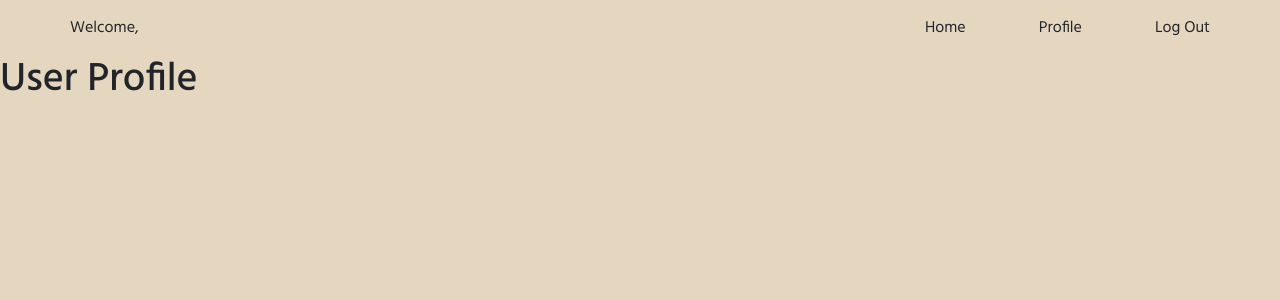
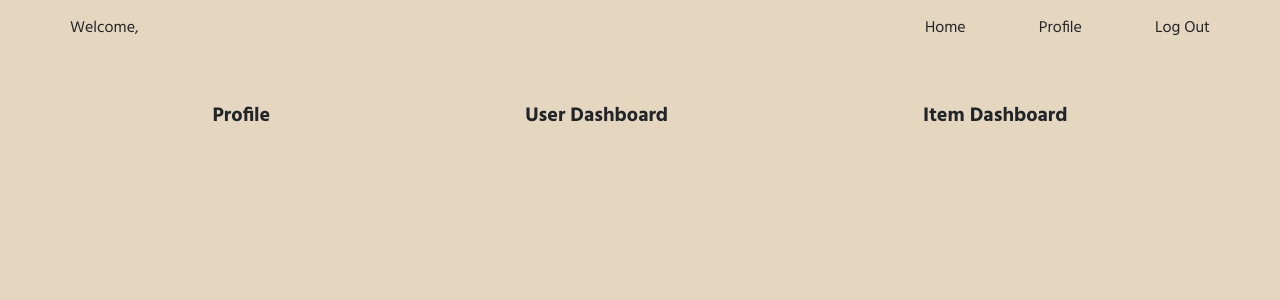
Before and after one commit to Abhiram13/Game-Resources-ReactTs, a React (Create React App) app: page /1/profile in a window 1280 px wide. Shown: the top 300 px of the page. Built offline with nearby package versions, Linux system fonts and the light colour scheme; no server answers.

Commit message:
like and unlike functionalities are now available for items

```diff
--- a/src/workflow/details/details.tsx
+++ b/src/workflow/details/details.tsx
@@ -73,9 +73,12 @@ const Details: React.FunctionComponent = (): React.ReactElement => {
                      <section className="col-sm-6 p-0 m-0">
                         <h1><strong>{item.itemName}</strong></h1>
                         <p className="m-0 p-0 mb-5">{item.description}</p>
-                        <span>
-                           Liked by <strong>{renderLikes(item.likes, userID)}</strong>
-                        </span>
+                        {
+                           item.likes.length > 0 &&
+                           <span>
+                              Liked by <strong>{renderLikes(item.likes, userID)}</strong>
+                           </span>
+                        }
                      </section>
                   </Fragment>
                }
--- a/src/workflow/home/home.tsx
+++ b/src/workflow/home/home.tsx
@@ -79,6 +79,7 @@ class Home extends React.Component<RouteComponentProps, State> {
          item: item,
          user: this.state.user,
       }
+
       request.post('likeItemByUser.js', obj, (xhttp: XMLHttpRequest) => {
          const response = JSON.parse(xhttp.responseText);
 
@@ -102,12 +103,23 @@ class Home extends React.Component<RouteComponentProps, State> {
       }
    }
 
+   findLikedItem = (item:Item, userId: string):boolean => {
+      for (let i = 0; i < item.likes.length; i++) {
+         if (userId === item.likes[i].username) {
+            return true;
+         }
+      }
+      return false;
+   }
+
    render(): React.ReactNode {
       const { data } = this.state;
       const contextObject: Context = {
          total: data.length,
          data: data,
       }
+
+      const userId = window.location.pathname.split('/')[1];
 
       return (
          <Fragment>
@@ -143,7 +155,13 @@ class Home extends React.Component<RouteComponentProps, State> {
                                        <small className="d-block text-center lightGrey">{item.category}</small>
                                     </section>
                                     <section className="d-flex justify-content-between px-3 my-2">
-                                       <small className="pointer">Likes: {item.likes.length}</small>
+                                       <small className="pointer" onClick={() => this.like(item)}>
+                                          {
+                                             this.findLikedItem(item, userId)
+                                             ? <span style={{ color: '#FF1968' }}>Liked: {item.likes.length}</span>
+                                             : <span>Like: {item.likes.length}</span>
+                                          }
+                                       </small>
                                        {/* <small>Comment</small> */}
                                     </section>
                                  </section>
--- a/src/workflow/profile/profile.tsx
+++ b/src/workflow/profile/profile.tsx
@@ -1,12 +1,25 @@
 import React, { Fragment } from 'react';
 import Header from '../home/header/header';
 import UserProfile from './userProfile';
+
+function tabContent(tab?:string) {
+   switch (tab) {
+      case 'Profile':
+         return <UserProfile />
+   }
+}
 
 const Profile: React.FunctionComponent = () => {
    return (
       <Fragment>
          <Header />
-         <UserProfile />
+         <div className="container p-0 m-0 mx-auto mt-5">
+            <div className="d-flex justify-content-between col-sm-9 p-0 mx-auto">
+               <h5 onClick={() => tabContent()}><strong>Profile</strong></h5>
+               <h5 onClick={() => tabContent()}><strong>User Dashboard</strong></h5>
+               <h5 onClick={() => tabContent()}><strong>Item Dashboard</strong></h5>
+            </div>
+         </div>
       </Fragment>
    )
 };
--- a/src/workflow/profile/userProfile.tsx
+++ b/src/workflow/profile/userProfile.tsx
@@ -1,9 +1,11 @@
-import React from 'react';
+import React, { Fragment } from 'react';
 
 export default class UserProfile extends React.Component {
    render(): React.ReactElement {
       return (
-         <h1>User Profile</h1>
+         <Fragment>
+            <h4>This is User Profile</h4>
+         </Fragment>
       )
    }
 }
```
